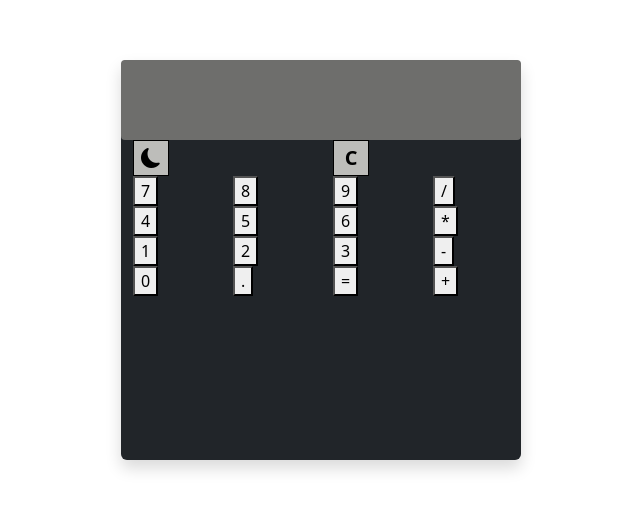
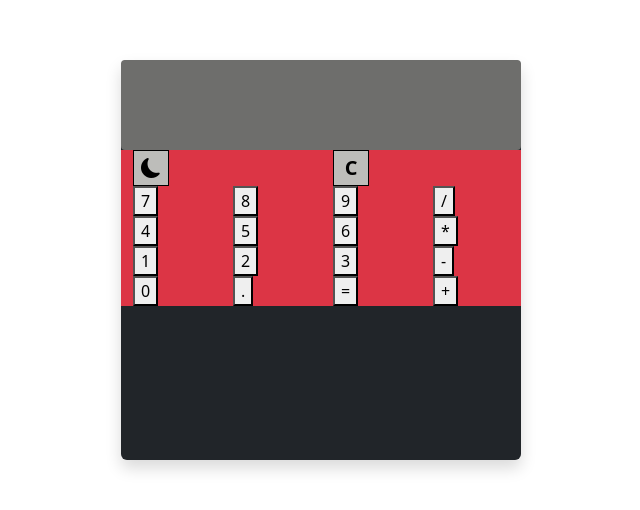
Before and after one commit to imama-ansari14/CodeAlpha_Projects, a plain HTML site: page Calculator/index.html in a window 1280 px wide. Shown: the part 140-650 px from the top of the page, without its empty margins (319-959 px from the left). Drawn offline with nearby package versions, Linux system fonts and the light colour scheme.

Commit message:
calculator UI is in process...

```diff
--- a/Calculator/index.html
+++ b/Calculator/index.html
@@ -22,9 +22,10 @@
             <div class="screen rounded-1"></div>
 
             <!-- BUTTIONS UI -->
-            <div class="container d-">
+            <div class="container d-flex flex-column bg-danger">
                 <!-- 1st Row -->
-                <div class="row">
+                <div class="row ">
+
                     <div class="col">
                         <button class="btns"> <i class="bi bi-moon-fill"></i></button>
                     </div>
@@ -105,9 +106,6 @@
 
 
 
-
-
-
             </div>
 
         </div>
@@ -115,19 +113,6 @@
     </section>
 
 
-    <!-- CHATGPT CODE  -->
-    <!-- <body class="bg-dark d-flex justify-content-center align-items-center min-vh-100">
-
-    <section class="calculator bg-light rounded shadow p-3">
-        <div class="display bg-danger text-white text-center mb-3 p-2 rounded">Display</div>
-        <div class="btns">
-            <!-- Buttons go here -->
-    <!-- </div>
-    </section>  -->
-
-    <script src="app.js"></script>
-    <script src="bootstrap-5.3.3-dist/js/bootstrap.bundle.min.js"></script>
-</body>
 
 
 
--- a/Calculator/style.css
+++ b/Calculator/style.css
@@ -5,7 +5,7 @@
 }
 .screen {
   background-color: #6e6e6c;
-  height: 80px;
+  height:90px;
 }
 .btns {
   font-size: 20px;
```
